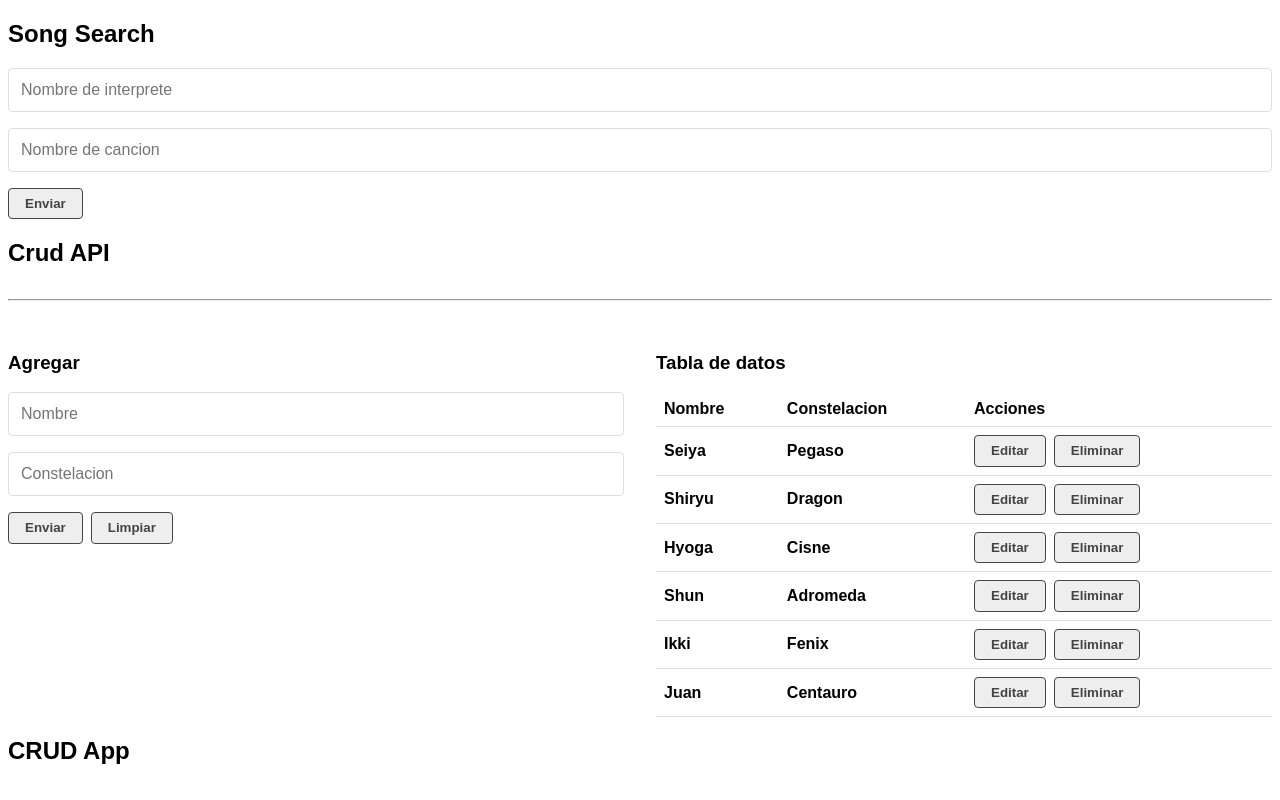
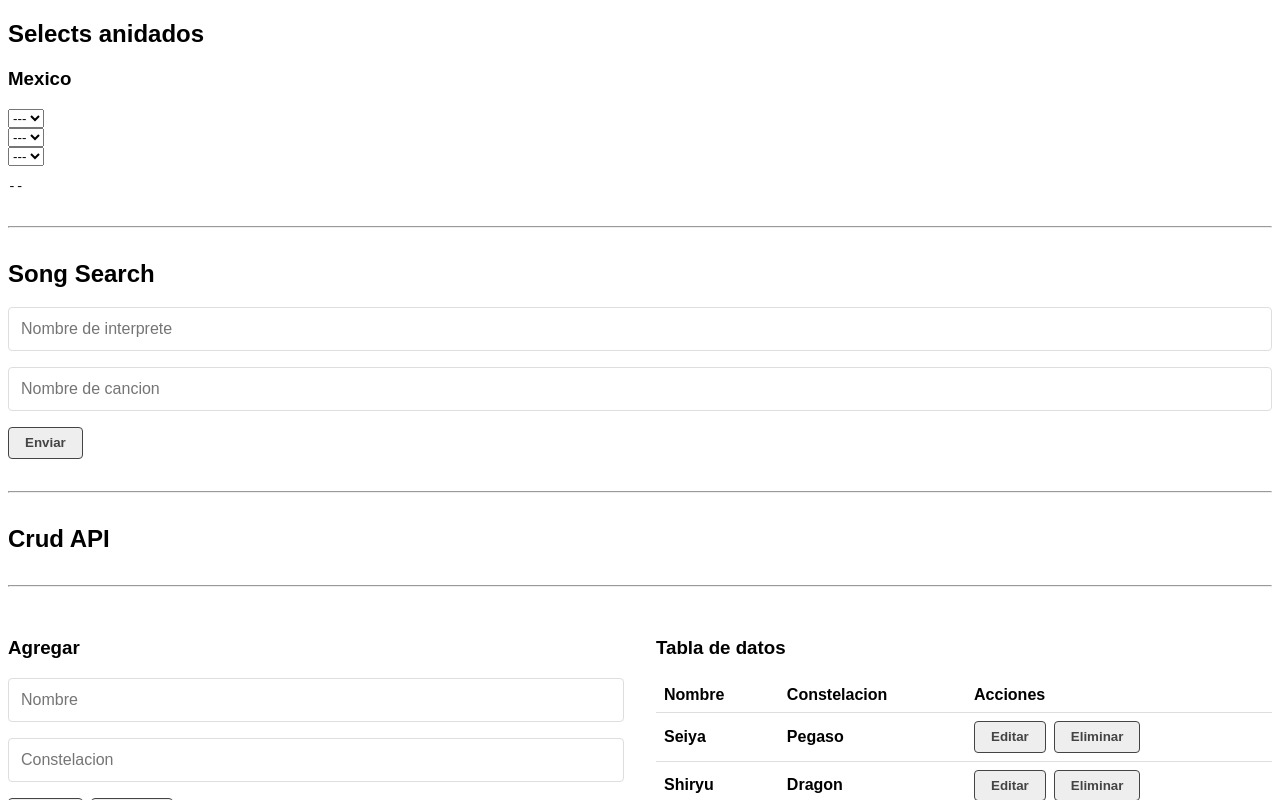
Before and after one commit to EdwardMelendezM/Api-rest-con-react, a React (Vite) app: page / in a window 1280 px wide. Shown: the top 800 px of the page. Built offline with nearby package versions, Linux system fonts and the light colour scheme; data requests are answered from the project's data file.

Commit message:
Agregando fetch para recibir datos con manipulacion de errores

```diff
--- a/src/App.jsx
+++ b/src/App.jsx
@@ -1,12 +1,18 @@
 import CrudApi from "./components/CrudApi";
 import CrudApp from "./components/CrudApp";
+import SelectsAninados from "./components/SelectsAninados";
 import SongSearch from "./components/SongSearch";
 
 function App() {
   return (
     <>
+      <SelectsAninados />
+      <hr />
       <SongSearch />
+      <hr />
       <CrudApi />
+      <hr />
+
       <CrudApp />
     </>
   );
--- /dev/null
+++ b/src/components/SelectsAninados.jsx
@@ -0,0 +1,42 @@
+import SelectsList from "./SelectsList";
+import React, { useState } from "react";
+
+const SelectsAninados = () => {
+  const [state, setState] = useState("");
+  const [town, setTown] = useState("");
+  const [suburb, setSuburb] = useState("");
+  return (
+    <div>
+      <h2>Selects anidados</h2>
+      <h3>Mexico</h3>
+      <SelectsList
+        title="estados"
+        url=""
+        handleChange={(e) => {
+          setState(e.target.value);
+        }}
+      />
+      <SelectsList
+        title="municipios"
+        url=""
+        handleChange={(e) => {
+          setTown(e.target.value);
+        }}
+      />
+      <SelectsList
+        title="colonias"
+        url=""
+        handleChange={(e) => {
+          setSuburb(e.target.value);
+        }}
+      />
+      <pre>
+        <code>
+          {state}-{town}-{suburb}
+        </code>
+      </pre>
+    </div>
+  );
+};
+
+export default SelectsAninados;
--- /dev/null
+++ b/src/components/SelectsList.jsx
@@ -0,0 +1,11 @@
+const SelectsList = () => {
+  return (
+    <div>
+      <select name="" id="">
+        <option value="">---</option>
+      </select>
+    </div>
+  );
+};
+
+export default SelectsList;
```
Also changed, not shown: src/hooks/useFetch.jsx (added, +42 -0 lines).
